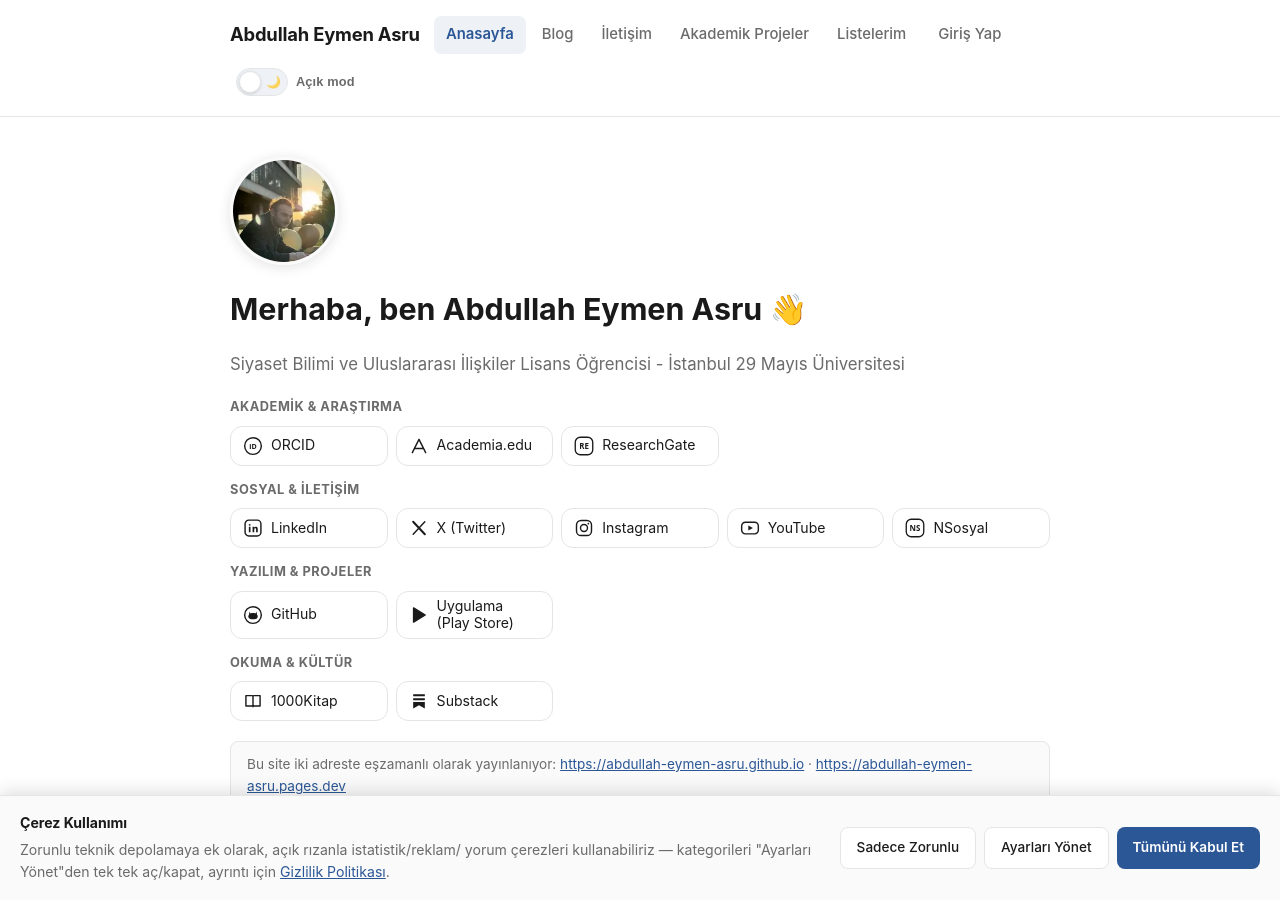
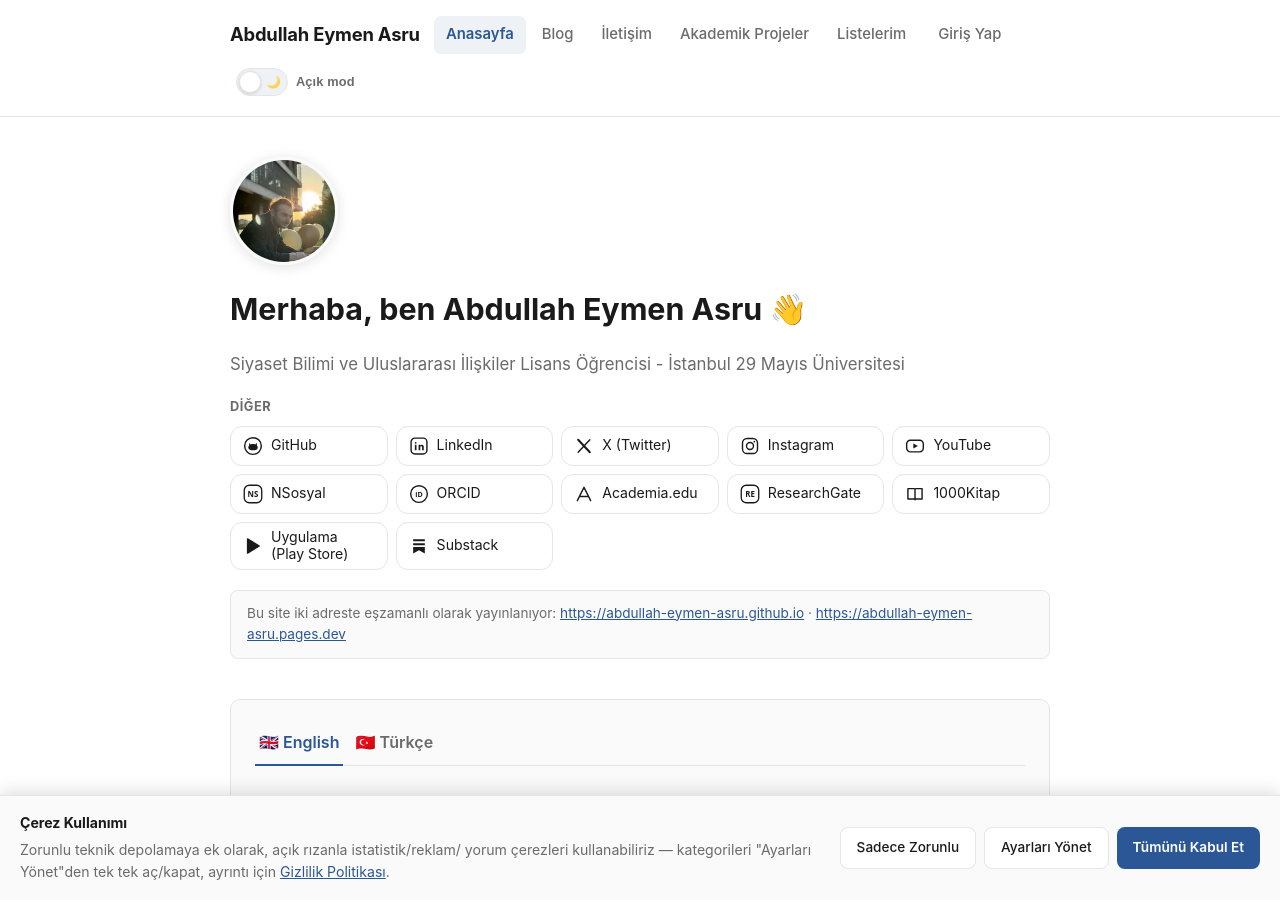
Before and after one commit to abdullah-eymen-asru/abdullah-eymen-asru.github.io, a Jekyll site: the page built from index.md, in a window 1280 px wide and 900 px high. Built offline with Jekyll 4.4.1, drawn with Linux system fonts in a browser that asks for light colours.

Commit message:
Refactor social links handling in index.md

```diff
--- a/index.md
+++ b/index.md
@@ -11,35 +11,60 @@ title: Anasayfa
   {% include hakkimda-kutusu.md %}
 
   {% comment %}
-    TÜM bağlantılar doğrudan görünür (açılır menü/pop-up YOK). _config.yml -> social: her girdinin "category" alanı (akademik | sosyal |
-    yazilim | okuma) gruplamayı belirler; panelden eklenen yeni girdiler de otomatik gelir. url boş girdiler atlanır.
-    Kategorisi yazılmamış eski girdiler "sosyal" grubuna düşer.
+    TÜM bağlantılar doğrudan görünür (açılır menü/pop-up YOK). Gruplar _config.yml -> social_categories (Yönetim Paneli'nden eklenir/silinir; dosyaya
+    HER ZAMAN Türkçe alfabetik sırada yazılır, burada o sıra aynen kullanılır). Her social girdisinin "category" alanı bir kategori kimliğidir.
+    Kategorisi olmayan / silinmiş kategoriye bağlı girdiler en altta "Diğer" grubunda görünür. url boş girdiler atlanır.
   {% endcomment %}
-  {% assign kategoriler = "akademik|Akademik & Araştırma,sosyal|Sosyal & İletişim,yazilim|Yazılım & Projeler,okuma|Okuma & Kültür" | split: "," %}
+  {% assign kat_haritasi = site.social_categories %}
   <div class="baglanti-gruplar">
-    {% for kat in kategoriler %}
-      {% assign kv = kat | split: "|" %}
+    {% for kat in kat_haritasi %}
+      {% assign kat_id = kat[0] %}
+      {% assign kat_ad = kat[1] %}
       {% capture grup_html %}
         {% for baglanti in site.social %}
           {% assign veri = baglanti[1] %}
-          {% assign bk = veri.category | default: "sosyal" %}
-          {% if veri.url and veri.url != "" and bk == kv[0] %}
+          {% if veri.url and veri.url != "" and veri.category == kat_id %}
             {% assign ikon_anahtar = baglanti[0] %}
             <a href="{{ veri.url | escape }}" target="_blank" rel="noopener noreferrer">{% include baglanti-ikon.html anahtar=ikon_anahtar %}<span>{{ veri.label | default: ikon_anahtar | escape }}</span></a>
           {% endif %}
         {% endfor %}
-        {% if kv[0] == "okuma" and site.substack_url and site.substack_url != "" %}
+        {% if kat_id == "okuma" and site.substack_url and site.substack_url != "" %}
           <a href="{{ site.substack_url }}" target="_blank" rel="noopener noreferrer">{% include baglanti-ikon.html anahtar="substack" %}<span>Substack</span></a>
         {% endif %}
       {% endcapture %}
       {% assign grup_temiz = grup_html | strip %}
       {% if grup_temiz != "" %}
-      <section class="baglanti-grup" aria-label="{{ kv[1] }}">
-        <h2 class="baglanti-grup-baslik">{{ kv[1] }}</h2>
+      <section class="baglanti-grup" aria-label="{{ kat_ad }}">
+        <h2 class="baglanti-grup-baslik">{{ kat_ad }}</h2>
         <div class="baglanti-listesi">{{ grup_temiz }}</div>
       </section>
       {% endif %}
     {% endfor %}
+    {% comment %} DİĞER: kategorisiz ya da kategorisi silinmiş bağlantılar (+ "okuma" kategorisi yoksa Substack). Hiçbir bağlantı kaybolmaz. {% endcomment %}
+    {% capture diger_html %}
+      {% for baglanti in site.social %}
+        {% assign veri = baglanti[1] %}
+        {% assign bilinen = kat_haritasi[veri.category] %}
+        {% unless bilinen %}
+          {% if veri.url and veri.url != "" %}
+            {% assign ikon_anahtar = baglanti[0] %}
+            <a href="{{ veri.url | escape }}" target="_blank" rel="noopener noreferrer">{% include baglanti-ikon.html anahtar=ikon_anahtar %}<span>{{ veri.label | default: ikon_anahtar | escape }}</span></a>
+          {% endif %}
+        {% endunless %}
+      {% endfor %}
+      {% unless kat_haritasi["okuma"] %}
+        {% if site.substack_url and site.substack_url != "" %}
+          <a href="{{ site.substack_url }}" target="_blank" rel="noopener noreferrer">{% include baglanti-ikon.html anahtar="substack" %}<span>Substack</span></a>
+        {% endif %}
+      {% endunless %}
+    {% endcapture %}
+    {% assign diger_temiz = diger_html | strip %}
+    {% if diger_temiz != "" %}
+    <section class="baglanti-grup" aria-label="Diğer">
+      <h2 class="baglanti-grup-baslik">Diğer</h2>
+      <div class="baglanti-listesi">{{ diger_temiz }}</div>
+    </section>
+    {% endif %}
   </div>
 
   {% if site.cv_url and site.cv_url != "" %}
```
